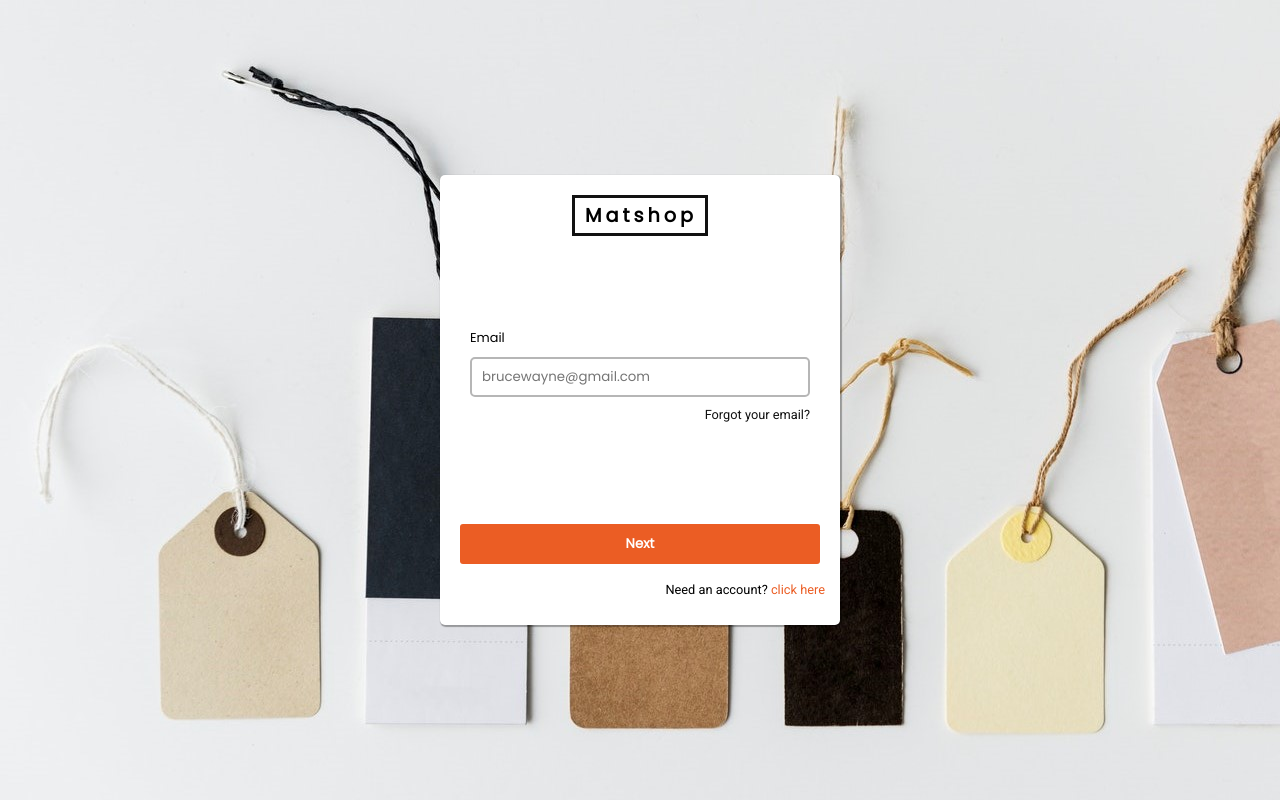
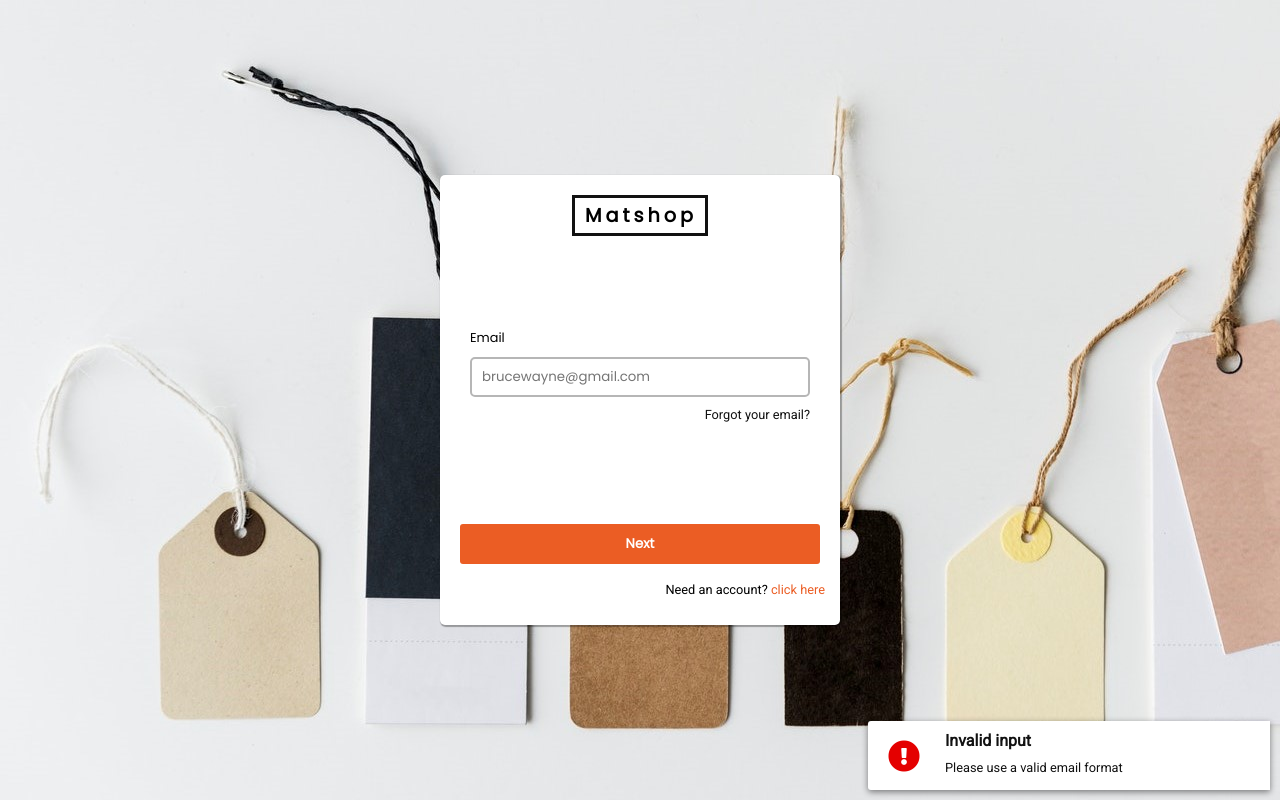
Before and after one commit to jasonwj96/matshop, a React (Create React App) app: page / in a window 1280 px wide. Both pictures are taken after a click on the button "Next". Built offline with nearby package versions, Linux system fonts and the light colour scheme.

Commit message:
Notifications now work

```diff
--- a/src/components/notification.jsx
+++ b/src/components/notification.jsx
@@ -4,17 +4,14 @@ import "./notification.scss";
 export default class Notification extends Component {
   render() {
     return (
-      <div className="container">
+      <div id="notification" className="notification-container">
         <div className="icon">
-          <i class="fas fa-exclamation-circle" />
+          <i className="fas fa-exclamation-circle" />
           {/* <i class="fas fa-check-square" /> */}
         </div>
         <div className="message">
-          <p className="notification-title">New message</p>
-          <p className="notification-desc">
-            Lorem ipsum dolor sit amet consectetur adipisicing elit. Voluptates
-            excepturi distinctio, debitis quasi eos minima.
-          </p>
+          <p className="notification-title">{this.props.title}</p>
+          <p className="notification-desc">{this.props.message}</p>
         </div>
       </div>
     );
--- a/src/components/notification.scss
+++ b/src/components/notification.scss
@@ -1,17 +1,8 @@
-@keyframes show {
-  0% {
-    right: -400px;
-  }
-  100% {
-    right: 0px;
-  }
-}
-
-.container {
+.notification-container {
+  opacity: 0;
   display: flex;
   bottom: 10px;
-  // right: -400px;
-  right: 0px;
+  right: 10px;
   width: auto;
   height: auto;
   position: fixed;
@@ -22,6 +13,10 @@
   padding: 5px 20px;
   overflow: hidden;
   justify-items: center;
+  transition: 1s opacity ease-in-out;
+  // animation-name: show;
+  // animation-direction: 0.2s;
+  // animation-timing-function: linear;
 
   .icon {
     margin-right: 20px;
@@ -30,7 +25,7 @@
     flex-flow: column;
     justify-content: center;
     text-align: center;
-    color: #0059ff;
+    color: #e40000;
   }
 
   .message {
--- a/src/components/statusbar.jsx
+++ b/src/components/statusbar.jsx
@@ -56,7 +56,7 @@ export default class Statusbar extends Component {
   };
 
   logOutUser() {
-    localStorage.clear();
+    localStorage.removeItem("userEmail");
   }
 
   render() {
--- a/src/containers/login.jsx
+++ b/src/containers/login.jsx
@@ -2,6 +2,7 @@ import React, { Component } from "react";
 import "./login.scss";
 import { Link, Redirect } from "react-router-dom";
 import configuration from "../config";
+import Notification from "../components/notification";
 
 export default class Login extends Component {
   constructor(props) {
@@ -20,11 +21,23 @@ export default class Login extends Component {
       classNames: {
         email: "pristine",
         password: "pristine"
-      }
+      },
+      notificationMessage: "",
+      notificationTitle: ""
     };
   }
 
-  componentDidMount() {}
+  displayNotification(title, message) {
+    const notification = document.getElementById("notification");
+    this.setState(
+      { notificationTitle: title, notificationMessage: message },
+      () => (notification.style.opacity = 1)
+    );
+
+    setTimeout(() => {
+      notification.style.opacity = 0;
+    }, 5000);
+  }
 
   loginUser = async () => {
     if (configuration.passwordRegex.test(this.state.password)) {
@@ -43,11 +56,22 @@ export default class Login extends Component {
           localStorage.setItem("userEmail", this.state.email);
           this.props.history.push("/home");
         } else {
-          throw new Error();
+          this.displayNotification(
+            "Invalid input",
+            "The email entered does not exist"
+          ); //if the email doesn't exist
         }
       } catch (error) {
-        alert("The password is incorrect.");
+        this.displayNotification(
+          "Password error",
+          "The password entered does not match the user email"
+        );
       }
+    } else {
+      this.displayNotification(
+        "Invalid password",
+        "Please use a valid password format"
+      );
     }
   };
 
@@ -75,10 +99,16 @@ export default class Login extends Component {
           throw new Error("The email doesn't exist");
         }
       } catch (error) {
-        alert(error.message);
+        this.displayNotification(
+          "Email error",
+          "The email entered does not exist"
+        );
       }
     } else {
-      alert("Please insert a valid email format");
+      this.displayNotification(
+        "Invalid input",
+        "Please use a valid email format"
+      );
     }
   };
 
@@ -208,6 +238,10 @@ export default class Login extends Component {
             </div>
           </div>
         )}
+        <Notification
+          title={this.state.notificationTitle}
+          message={this.state.notificationMessage}
+        />
       </div>
     );
   }
```
